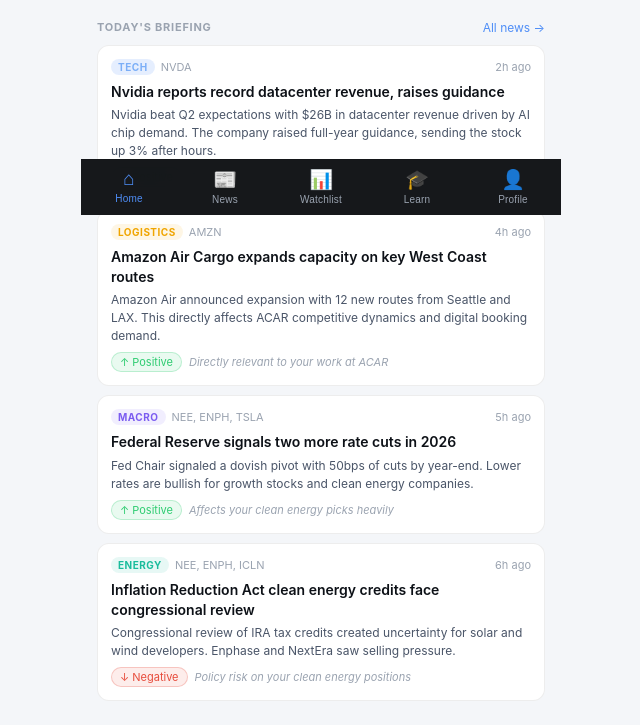
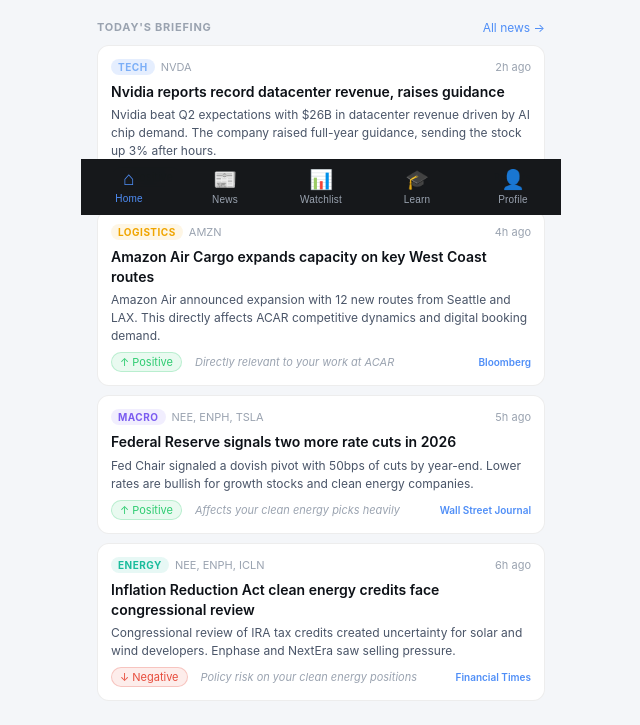
Before and after one commit to vanshikaggarwal11/vanshika-intel, a plain HTML site: page index.html in a window 1280 px wide. Shown: the part 585-1310 px from the top of the page, without its empty margins (319-959 px from the left). Drawn offline with Linux system fonts and the light colour scheme.

Commit message:
Add news sources and stock price logic

```diff
--- a/index.html
+++ b/index.html
@@ -271,17 +271,18 @@
   {t:'ICLN',n:'iShares Clean Energy ETF',c:'etf',r:'med',w:'100+ clean energy companies diversified',s:'Clean ETF'},
 ];
 var CHG={AMZN:'+1.2%',MSFT:'+0.8%',NVDA:'+3.1%',GOOGL:'-0.4%',UPS:'-0.7%',FDX:'+0.3%',DAL:'+1.8%',NEE:'-0.5%',ENPH:'+2.4%',TSLA:'+1.1%',BEP:'-0.2%',VOO:'+0.6%',XLI:'+0.4%',ICLN:'+1.7%'};
+var LOGIC={AMZN:'Pre-earnings momentum; analysts raised targets citing AWS acceleration',MSFT:'Azure AI adoption beat; Copilot seat growth ahead of internal forecasts',NVDA:'Record $26B datacenter revenue; full-year guidance raised above consensus',GOOGL:'DOJ antitrust ruling overhang; investors pricing in remedy uncertainty',UPS:'FedEx earnings miss created sector read-through; sympathy selling',FDX:'Slight bounce after -8% guidance cut; some investors buying the dip',DAL:'Q3 profit outlook raised; summer international bookings up 12%',NEE:'IRA credit review uncertainty; mild rate-sensitivity selling',ENPH:'Better solar installation data; Fed rate cut signal boosted growth names',TSLA:'EV sentiment recovery; Fed rate cut lowers consumer financing costs',BEP:'Dividend consolidation after rate-cut rally; stable yield holding floor',VOO:'Broad Fed rate cut signal lifted S&P 500 across sectors',XLI:'Positive macro sentiment; industrials rallied on Fed dovish signal',ICLN:'Rate-sensitive clean energy surged on Fed rate cut announcement'};
 var NEWS=[
-  {id:1,c:'tech',h:'Nvidia reports record datacenter revenue, raises guidance',s:'Nvidia beat Q2 expectations with $26B in datacenter revenue driven by AI chip demand. The company raised full-year guidance, sending the stock up 3% after hours.',sent:'Positive',time:'2h ago',tk:['NVDA'],rel:'Core to your AI-focused holdings'},
-  {id:2,c:'logistics',h:'Amazon Air Cargo expands capacity on key West Coast routes',s:'Amazon Air announced expansion with 12 new routes from Seattle and LAX. This directly affects ACAR competitive dynamics and digital booking demand.',sent:'Positive',time:'4h ago',tk:['AMZN'],rel:'Directly relevant to your work at ACAR'},
-  {id:3,c:'macro',h:'Federal Reserve signals two more rate cuts in 2026',s:'Fed Chair signaled a dovish pivot with 50bps of cuts by year-end. Lower rates are bullish for growth stocks and clean energy companies.',sent:'Positive',time:'5h ago',tk:['NEE','ENPH','TSLA'],rel:'Affects your clean energy picks heavily'},
-  {id:4,c:'energy',h:'Inflation Reduction Act clean energy credits face congressional review',s:'Congressional review of IRA tax credits created uncertainty for solar and wind developers. Enphase and NextEra saw selling pressure.',sent:'Negative',time:'6h ago',tk:['NEE','ENPH','ICLN'],rel:'Policy risk on your clean energy positions'},
-  {id:5,c:'logistics',h:'FedEx misses earnings, cuts volume guidance for 2026',s:'FedEx reported Q2 earnings below consensus, citing softness in international air freight. Volume guidance cut 8% — a potential read-through to air cargo demand.',sent:'Negative',time:'8h ago',tk:['FDX','UPS'],rel:'Industry signal for ACAR and your logistics picks'},
-  {id:6,c:'tech',h:'Microsoft Azure revenue grows 33% on AI workload demand',s:'Azure cloud segment accelerated growth, driven by enterprise AI adoption. Microsoft now has 85% of Fortune 500 using at least one Azure AI service.',sent:'Positive',time:'10h ago',tk:['MSFT'],rel:'Strong fundamental signal for your MSFT holding'},
-  {id:7,c:'macro',h:'US GDP growth slows to 1.4% in Q1 — below expectations',s:'GDP growth missed the 2.1% consensus, raising mild recession concerns. Defensive sectors outperformed on the news.',sent:'Negative',time:'1d ago',tk:['VOO'],rel:'Macro context for your index ETF holdings'},
-  {id:8,c:'energy',h:'Clean energy installations hit record globally in H1 2026',s:'Solar and wind installations broke records, with the US leading capacity additions. This supports long-term thesis for NEE, BEP, and ICLN.',sent:'Positive',time:'1d ago',tk:['NEE','BEP','ICLN'],rel:'Long-term tailwind for your clean energy picks'},
-  {id:9,c:'tech',h:'Alphabet faces DOJ antitrust ruling on search monopoly',s:'A federal judge ruled Alphabet illegally maintained its search monopoly. Shares fell 4% as investors weighed potential forced divestitures.',sent:'Negative',time:'1d ago',tk:['GOOGL'],rel:'Regulatory risk — watch before adding to GOOGL'},
-  {id:10,c:'logistics',h:'Delta Air reports strong summer bookings, raises profit outlook',s:'Delta saw 12% increase in summer bookings on international routes. Fuel costs remained manageable, driving a raised Q3 earnings outlook.',sent:'Positive',time:'2d ago',tk:['DAL'],rel:'Positive signal for your DAL holding'},
+  {id:1,c:'tech',h:'Nvidia reports record datacenter revenue, raises guidance',s:'Nvidia beat Q2 expectations with $26B in datacenter revenue driven by AI chip demand. The company raised full-year guidance, sending the stock up 3% after hours.',sent:'Positive',time:'2h ago',tk:['NVDA'],rel:'Core to your AI-focused holdings',src:'Reuters',url:'https://www.reuters.com/technology/'},
+  {id:2,c:'logistics',h:'Amazon Air Cargo expands capacity on key West Coast routes',s:'Amazon Air announced expansion with 12 new routes from Seattle and LAX. This directly affects ACAR competitive dynamics and digital booking demand.',sent:'Positive',time:'4h ago',tk:['AMZN'],rel:'Directly relevant to your work at ACAR',src:'Bloomberg',url:'https://www.bloomberg.com/technology'},
+  {id:3,c:'macro',h:'Federal Reserve signals two more rate cuts in 2026',s:'Fed Chair signaled a dovish pivot with 50bps of cuts by year-end. Lower rates are bullish for growth stocks and clean energy companies.',sent:'Positive',time:'5h ago',tk:['NEE','ENPH','TSLA'],rel:'Affects your clean energy picks heavily',src:'Wall Street Journal',url:'https://www.wsj.com/economy/central-banking'},
+  {id:4,c:'energy',h:'Inflation Reduction Act clean energy credits face congressional review',s:'Congressional review of IRA tax credits created uncertainty for solar and wind developers. Enphase and NextEra saw selling pressure.',sent:'Negative',time:'6h ago',tk:['NEE','ENPH','ICLN'],rel:'Policy risk on your clean energy positions',src:'Financial Times',url:'https://www.ft.com/energy'},
+  {id:5,c:'logistics',h:'FedEx misses earnings, cuts volume guidance for 2026',s:'FedEx reported Q2 earnings below consensus, citing softness in international air freight. Volume guidance cut 8% — a potential read-through to air cargo demand.',sent:'Negative',time:'8h ago',tk:['FDX','UPS'],rel:'Industry signal for ACAR and your logistics picks',src:'CNBC',url:'https://www.cnbc.com/transportation/'},
+  {id:6,c:'tech',h:'Microsoft Azure revenue grows 33% on AI workload demand',s:'Azure cloud segment accelerated growth, driven by enterprise AI adoption. Microsoft now has 85% of Fortune 500 using at least one Azure AI service.',sent:'Positive',time:'10h ago',tk:['MSFT'],rel:'Strong fundamental signal for your MSFT holding',src:'Bloomberg',url:'https://www.bloomberg.com/technology'},
+  {id:7,c:'macro',h:'US GDP growth slows to 1.4% in Q1 — below expectations',s:'GDP growth missed the 2.1% consensus, raising mild recession concerns. Defensive sectors outperformed on the news.',sent:'Negative',time:'1d ago',tk:['VOO'],rel:'Macro context for your index ETF holdings',src:'MarketWatch',url:'https://www.marketwatch.com/economy-politics/'},
+  {id:8,c:'energy',h:'Clean energy installations hit record globally in H1 2026',s:'Solar and wind installations broke records, with the US leading capacity additions. This supports long-term thesis for NEE, BEP, and ICLN.',sent:'Positive',time:'1d ago',tk:['NEE','BEP','ICLN'],rel:'Long-term tailwind for your clean energy picks',src:'Financial Times',url:'https://www.ft.com/energy'},
+  {id:9,c:'tech',h:'Alphabet faces DOJ antitrust ruling on search monopoly',s:'A federal judge ruled Alphabet illegally maintained its search monopoly. Shares fell 4% as investors weighed potential forced divestitures.',sent:'Negative',time:'1d ago',tk:['GOOGL'],rel:'Regulatory risk — watch before adding to GOOGL',src:'Wall Street Journal',url:'https://www.wsj.com/tech/'},
+  {id:10,c:'logistics',h:'Delta Air reports strong summer bookings, raises profit outlook',s:'Delta saw 12% increase in summer bookings on international routes. Fuel costs remained manageable, driving a raised Q3 earnings outlook.',sent:'Positive',time:'2d ago',tk:['DAL'],rel:'Positive signal for your DAL holding',src:'Reuters',url:'https://www.reuters.com/business/aerospace-defense/'},
 ];
 var LESSONS=[
   {wk:1,d:1,t:'What is a stock?',s:'Ownership basics',done:true},
@@ -330,7 +331,8 @@
   var strip=document.getElementById('tstrip');
   strip.innerHTML=['AMZN','MSFT','NVDA','GOOGL','UPS','NEE','TSLA','VOO'].map(function(t){
     var chg=CHG[t]||'+0.0%';var up=chg[0]==='+';
-    return '<div class="tpill" onclick="openStock(\''+t+'\')"><div class="tp-s">'+t+'</div><div class="tp-c '+(up?'up':'dn')+'">'+chg+'</div></div>';
+    var lg=LOGIC[t]||'';
+    return '<div class="tpill" onclick="openStock(\''+t+'\')" title="'+lg+'"><div class="tp-s">'+t+'</div><div class="tp-c '+(up?'up':'dn')+'">'+chg+'</div></div>';
   }).join('');
 
   // industry cards
@@ -363,9 +365,11 @@
     '<span class="nc-time">'+n.time+'</span></div>'+
     '<div class="nc-hl">'+n.h+'</div>'+
     '<div class="nc-sm">'+n.s+'</div>'+
-    '<div style="display:flex;align-items:center;">'+
-    '<span class="sent '+sc+'">'+si+' '+n.sent+'</span>'+
-    '<span class="nc-rel">'+n.rel+'</span></div></div>';
+    '<div style="display:flex;align-items:center;justify-content:space-between;">'+
+    '<div style="display:flex;align-items:center;gap:6px;"><span class="sent '+sc+'">'+si+' '+n.sent+'</span>'+
+    '<span class="nc-rel">'+n.rel+'</span></div>'+
+    (n.src?'<span style="font-size:10px;color:var(--acc);font-weight:600;">'+n.src+'</span>':'')+
+    '</div></div>';
 }
 
 // NEWS PAGE
@@ -397,8 +401,9 @@
     return '<div class="wl-row" onclick="openStock(\''+w.t+'\')">'+
       '<span class="wl-sym">'+w.t+'</span>'+
       '<div class="wl-info"><div class="wl-nm">'+w.n+'</div><div class="wl-w">'+w.w+'</div></div>'+
-      '<div class="wl-rt"><div class="wl-chg '+(up?'up':'dn')+'">'+chg+'</div>'+
-      '<span class="rb '+rc[w.r]+'">'+rl[w.r]+'</span></div></div>';
+      '<div class="wl-rt" style="text-align:right;max-width:120px;"><div class="wl-chg '+(up?'up':'dn')+'">'+chg+'</div>'+
+      '<span class="rb '+rc[w.r]+'">'+rl[w.r]+'</span></div></div>'+
+      '<div style="font-size:10px;color:var(--t3);padding:3px 16px 8px;border-bottom:0.5px solid var(--b);line-height:1.4;">'+(LOGIC[w.t]||'')+'</div>';
   }).join('');
 }
 function setWF(c){curWF=c;renderWL();}
@@ -520,9 +525,11 @@
 function renderNewsDetail(n,d){
   var sc={Positive:'s-pos',Negative:'s-neg',Neutral:'s-neu'}[n.sent]||'s-neu';
   document.getElementById('dp-body').innerHTML=
-    '<div class="ds"><span class="cat-tag ct-'+n.c+'">'+n.c+'</span> <span style="font-size:11px;color:var(--t3);">'+n.time+'</span>'+
-    '<div style="font-size:15px;font-weight:600;color:var(--t);line-height:1.4;margin:8px 0 6px;">'+n.h+'</div>'+
-    '<div style="font-size:13px;color:var(--t2);line-height:1.5;">'+n.s+'</div></div>'+
+    '<div class="ds"><div style="display:flex;align-items:center;justify-content:space-between;margin-bottom:6px;"><span class="cat-tag ct-'+n.c+'">'+n.c+'</span><span style="font-size:11px;color:var(--t3);">'+n.time+'</span></div>'+
+    '<div style="font-size:15px;font-weight:600;color:var(--t);line-height:1.4;margin-bottom:6px;">'+n.h+'</div>'+
+    '<div style="font-size:13px;color:var(--t2);line-height:1.5;margin-bottom:8px;">'+n.s+'</div>'+
+    (n.src&&n.url?'<a href="'+n.url+'" target="_blank" rel="noopener" style="display:inline-flex;align-items:center;gap:4px;font-size:11px;color:var(--acc);text-decoration:none;background:rgba(79,142,247,0.1);border:0.5px solid rgba(79,142,247,0.25);border-radius:8px;padding:3px 9px;font-weight:600;">📰 '+n.src+' ↗</a>':'')+
+    '</div>'+
     '<div class="ds"><div class="ds-t">Why this matters</div><div class="db"><p>'+(d.why_matters||'—')+'</p></div></div>'+
     '<div class="ds"><div class="ds-t">Immediate market impact</div><div class="db"><p>'+(d.immediate_impact||'—')+'</p></div></div>'+
     '<div class="ds"><div class="ds-t">Historical parallel</div><div class="db" style="background:var(--pubg);border-color:rgba(123,92,240,0.2);"><p>'+(d.historical_parallel||'—')+'</p></div></div>'+
```
